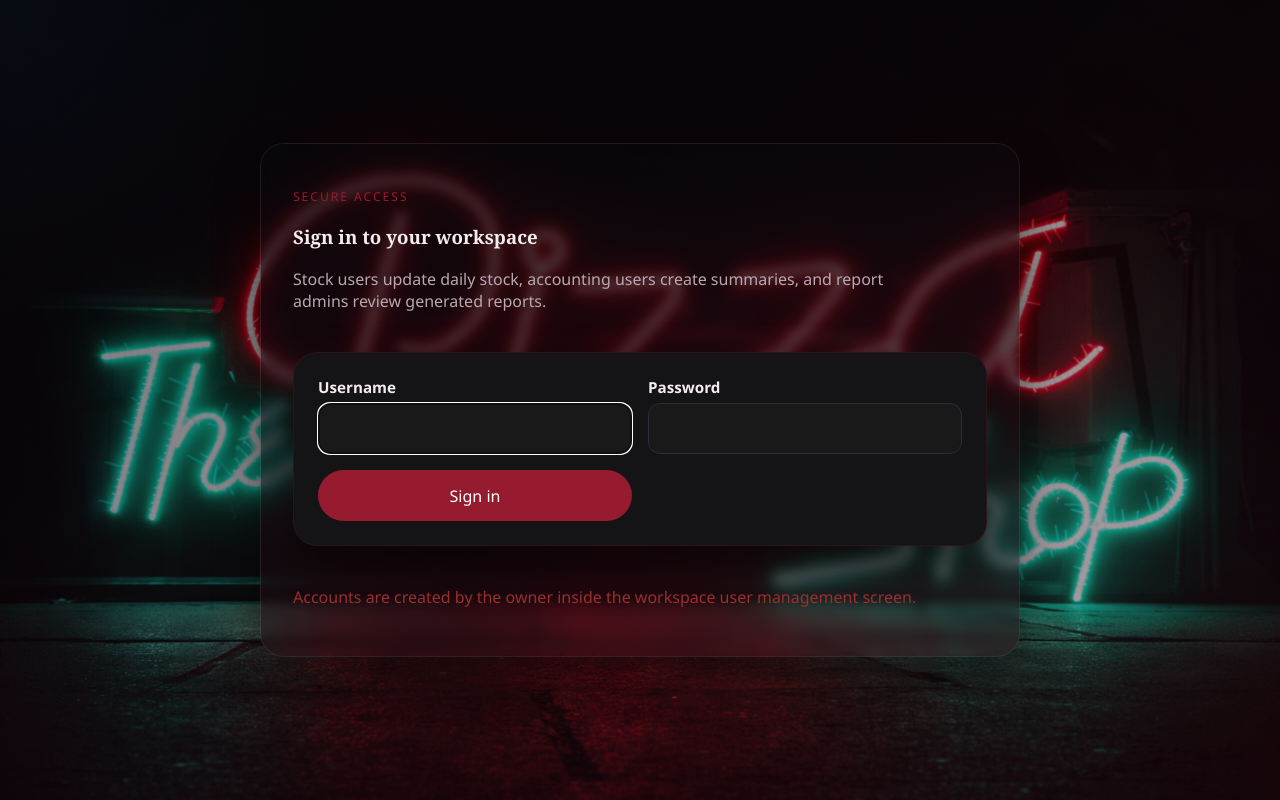
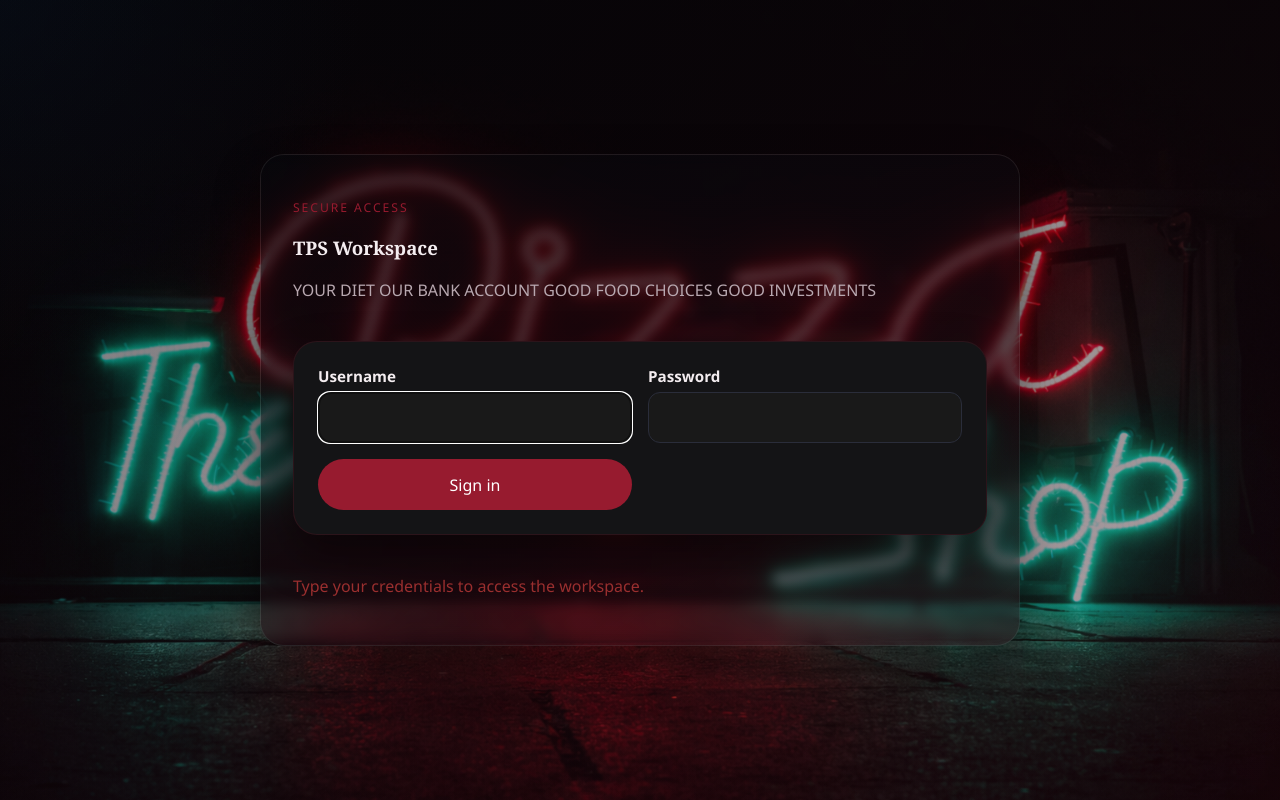
Before and after one commit to Abd-Wadood/tps-audit-system, a Django app: page /accounts/login/ in a window 1280 px wide. Run offline with Django 5.2, Linux system fonts and the light colour scheme.

Commit message:
Update login

```diff
--- a/templates/user_access/login.html
+++ b/templates/user_access/login.html
@@ -6,8 +6,8 @@
     <section class="auth-card">
         <div>
             <p class="eyebrow">Secure access</p>
-            <h1>Sign in to your workspace</h1>
-            <p class="lead">Stock users update daily stock, accounting users create summaries, and report admins review generated reports.</p>
+            <h1>TPS Workspace</h1>
+            <p class="lead">YOUR DIET OUR BANK ACCOUNT GOOD FOOD CHOICES GOOD INVESTMENTS</p>
         </div>
         <form method="post" class="card form-grid">
             {% csrf_token %}
@@ -21,7 +21,7 @@
             {% endfor %}
             <button type="submit" class="primary-button">Sign in</button>
         </form>
-        <p class="auth-switch">Accounts are created by the owner inside the workspace user management screen.</p>
+        <p class="auth-switch">Type your credentials to access the workspace.</p>
     </section>
 </section>
 {% endblock %}
```
